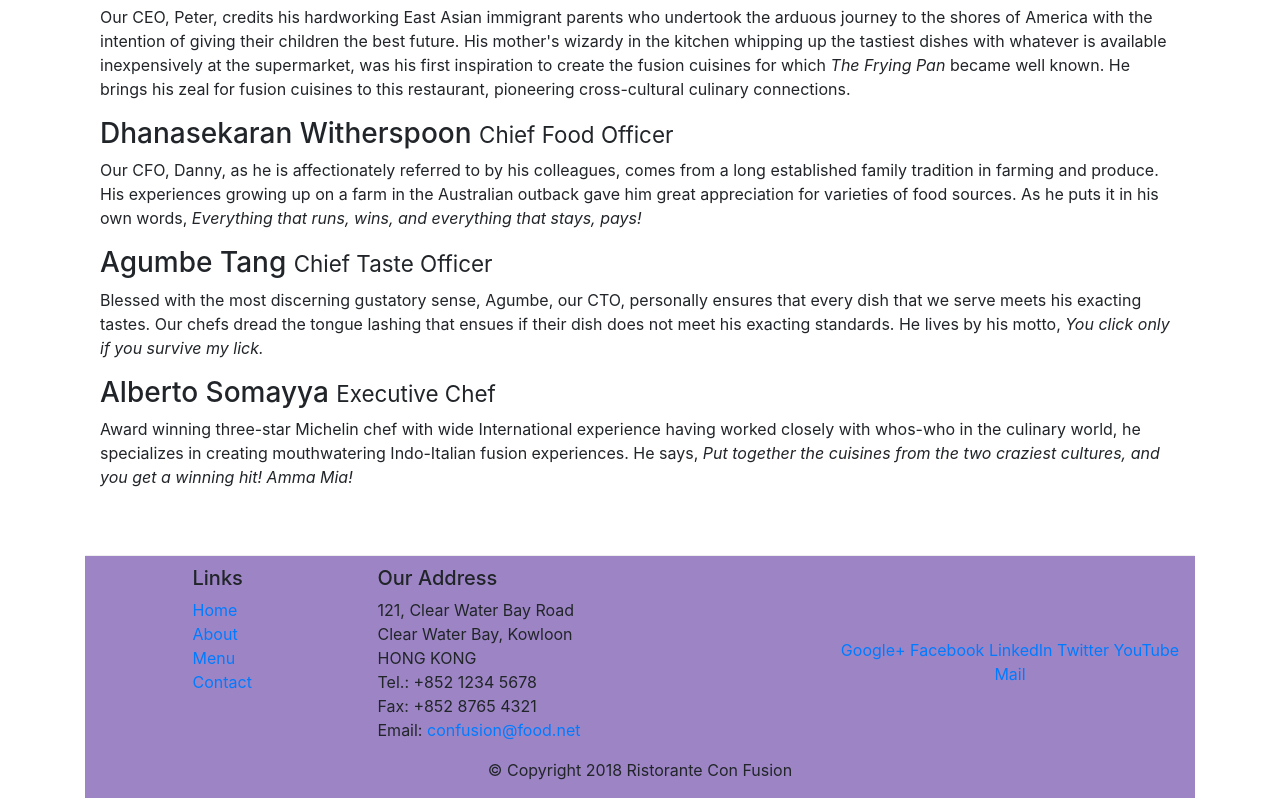
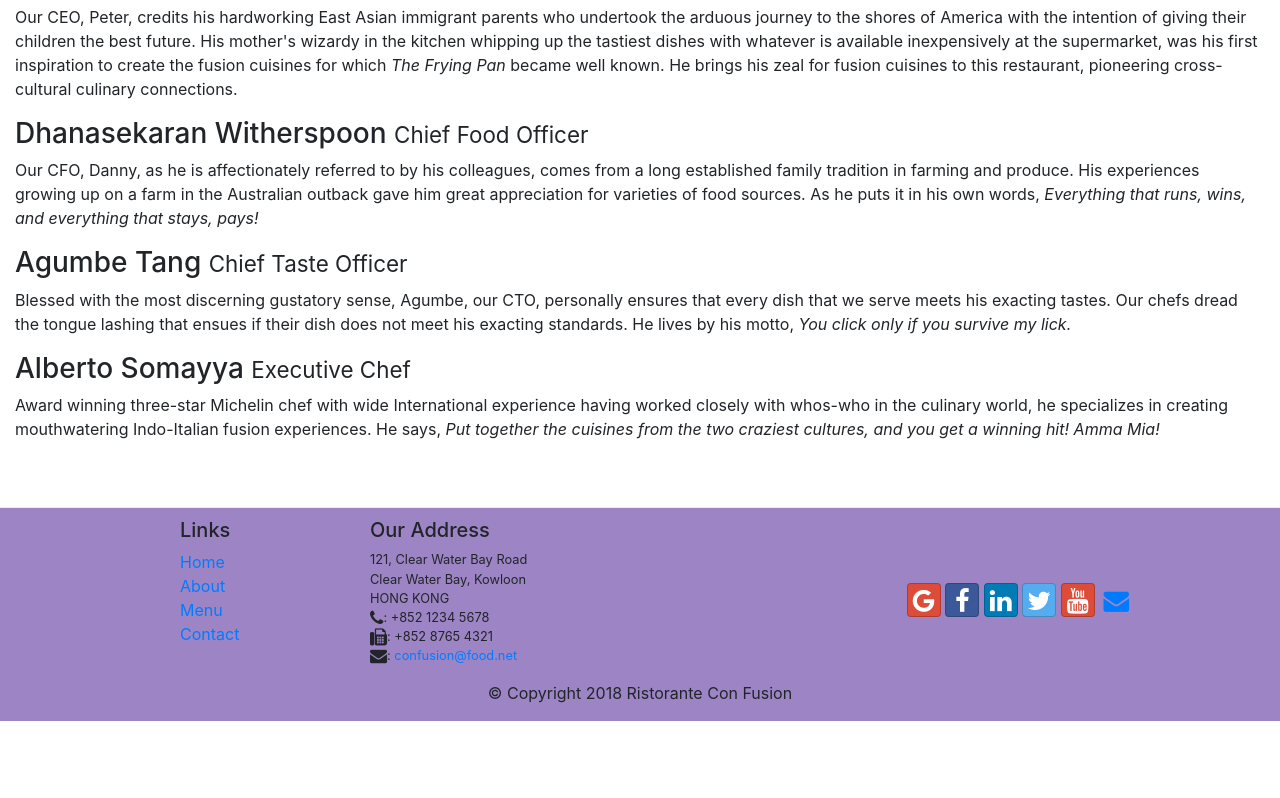
Before and after one commit to vivekchadaram/coursera-Full-stack, a website: page aboutus.html in a window 1280 px wide. Shown: the part 998-1796 px from the top of the page. After the commit the page ends 1719 px from the top, so only its background shows below. Drawn offline with nearby package versions, Linux system fonts and the light colour scheme.

Commit message:
Buttons added

```diff
--- a/aboutus.html
+++ b/aboutus.html
@@ -7,6 +7,8 @@
     <meta http-equiv="x-ua-compatible" content="ie=edge">
     <link rel="stylesheet" href="node_modules/bootstrap/dist/css/bootstrap.min.css">
     <title>Ristorante Con Fusion: About Us</title>
+    <link rel="stylesheet" href="./node_modules/font-awesome/css/font-awesome.min.css">
+    <link rel="stylesheet" href="./node_modules/bootstrap-social/bootstrap-social.css">
     <link rel="stylesheet" href="css/styles.css">
 </head>
 
@@ -19,10 +21,10 @@
             <a class="navbar-brand mr-auto" href="index.html">Ristorante con Fusion</a>
                 <div class="collapse navbar-collapse" id="NAVBAR">
                     <ul class="navbar-nav mr-auto">
-                        <li class="nav-item"><a class="nav-link " href="./index.html">Home</a></li>
-                        <li class="nav-item"><a class="nav-link active" href="./aboutus.html">About</a></li>
-                        <li class="nav-item"><a class="nav-link" href="#">Menu</a></li>
-                        <li class="nav-item"><a class="nav-link" href="#">Contact</a></li>
+                        <li class="nav-item"><a class="nav-link " href="./index.html"><span class="fa fa-home fa-lg"></span> Home</a></li>
+                        <li class="nav-item"><a class="nav-link active" href="./aboutus.html"><span class="fa fa-info fa-lg"></span> About</a></li>
+                        <li class="nav-item"><a class="nav-link" href="#"><span class="fa fa-list fa-lg"></span> Menu</a></li>
+                        <li class="nav-item"><a class="nav-link" href="#"><span class="fa fa-address-card fa-lg"></span> Contact</a></li>
                     </ul>
                 </div>
         </div>
@@ -42,11 +44,12 @@
     </header>
 
     <div class="container">
-        <div class="row ">
+        <div class="row">
             <ol class="col-12 breadcrumb">
                 <li class="breadcrumb-item"><a href="./index.html">Index</a></li>
                 <li class="breadcrumb-item active">About Us</li>
             </ol>
+        </div>
             <div class="col ">
                <h3>About Us</h3>
                <hr>
@@ -83,40 +86,40 @@
 
     <footer class="footer">
         <div class="container">
-            <div class="row">
-                <div class="col-4 offset-1 col-sm-2">
+            <div class="row ">
+                <div class="col-4 col-sm-2 offset-1">
                     <h5>Links</h5>
                     <ul class="list-unstyled">
                         <li><a href="#">Home</a></li>
-                        <li><a href="#">About</a></li>
+                        <li><a href="aboutus.html">About</a></li>
                         <li><a href="#">Menu</a></li>
                         <li><a href="#">Contact</a></li>
                     </ul>
                 </div>
-                <div class="col-7 col-sm-5">
+                <div class="col-7 col-sm-5 address">
                     <h5>Our Address</h5>
                     <address>
 		              121, Clear Water Bay Road<br>
 		              Clear Water Bay, Kowloon<br>
 		              HONG KONG<br>
-		              Tel.: +852 1234 5678<br>
-		              Fax: +852 8765 4321<br>
-		              Email: <a href="mailto:confusion@food.net">confusion@food.net</a>
+		              <span class="fa fa-phone fa-lg"></span>: +852 1234 5678<br>
+		              <span class="fa fa-fax fa-lg"></span>: +852 8765 4321<br>
+		              <span class="fa fa-envelope fa-lg"></span>: <a href="mailto:confusion@food.net">confusion@food.net</a>
 		           </address>
                 </div>
-                <div class="col-12 col-sm-4 align-self-center">
+                <div class="col-12 col-sm-4  align-self-center">
                     <div class="text-center">
-                        <a href="http://google.com/+">Google+</a>
-                        <a href="http://www.facebook.com/profile.php?id=">Facebook</a>
-                        <a href="http://www.linkedin.com/in/">LinkedIn</a>
-                        <a href="http://twitter.com/">Twitter</a>
-                        <a href="http://youtube.com/">YouTube</a>
-                        <a href="mailto:">Mail</a>
+                        <a class="btn btn-social-icon btn-google" href="http://google.com/+"><span class="fa fa-google"></span></a>
+                        <a class="btn btn-social-icon btn-facebook" href="http://www.facebook.com/profile.php?id="><span class="fa fa-facebook"></span></a>
+                        <a class="btn btn-social-icon btn-linkedin" href="http://www.linkedin.com/in/"><span class="fa fa-linkedin"></span></a>
+                        <a class="btn btn-social-icon btn-twitter" href="http://twitter.com/"><span class="fa fa-twitter"></span></a>
+                        <a class="btn btn-social-icon btn-google" href="http://youtube.com/"><span class="fa fa-youtube"></span></a>
+                        <a class="btn btn-social-icon " href="mailto:"><span class="fa fa-envelope"></span></a>
                     </div>
                 </div>
            </div>
            <div class="row justify-content-center">
-                <div class="col-auto">
+                <div class="col-auto ">
                     <p>© Copyright 2018 Ristorante Con Fusion</p>
                 </div>
            </div>
--- a/package.json
+++ b/package.json
@@ -15,6 +15,8 @@
   },
   "dependencies": {
     "bootstrap": "^4.0.0",
+    "bootstrap-social": "^5.1.1",
+    "font-awesome": "^4.7.0",
     "jquery": "^3.3.1",
     "popper.js": "^1.12.9"
   }
```
Also changed, not shown: index.html (+15 -13 lines), 1 other file.
